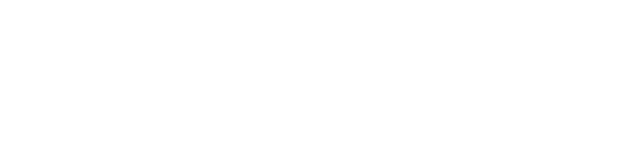
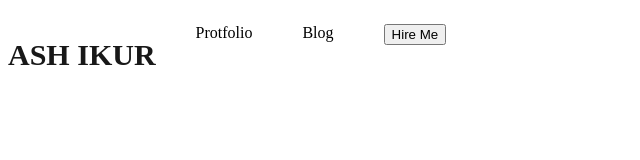
Before and after one commit to ashikurbd71/developer-protfolio, a plain HTML site: page index.html in a window 1280 px wide. Shown: the whole page, without its empty margins (0-640 px from the left). Drawn offline with Linux system fonts and the light colour scheme.

Commit message:
not dobe

```diff
--- a/index.html
+++ b/index.html
@@ -4,9 +4,23 @@
     <meta charset="UTF-8">
     <meta name="viewport" content="width=device-width, initial-scale=1.0">
     <title>Developer Protfolio</title>
+    <link rel="stylesheet" href="style/style.css">
 </head>
 <body>
     <header>
+
+        <!--Nav scetion-->
+          <nav>
+            <h3 class="nav-title">ASH <span class="text-i">I</span>KUR</h3>
+
+            <ul>
+                <li>Protfolio</li>
+                <li>Blog</li>
+                <li><button>Hire Me</button></li>
+            </ul>
+          </nav>
+
+          <!--end nav section-->
 
     </header>
 
--- /dev/null
+++ b/style/style.css
@@ -0,0 +1,25 @@
+/*nav section*/
+
+nav{
+    display: flex;
+}
+
+.nav-title{
+    color: #181818;
+    font-size: 30px;
+    font-weight: 800;
+}
+
+nav > ul {
+    display: flex;
+}
+
+nav li {
+    list-style: none;
+    margin-right: 50px;
+}
+
+nav a{
+    text-decoration: none;
+    color: ;
+}
```
Also changed, not shown: style/srtyle.css (deleted).
